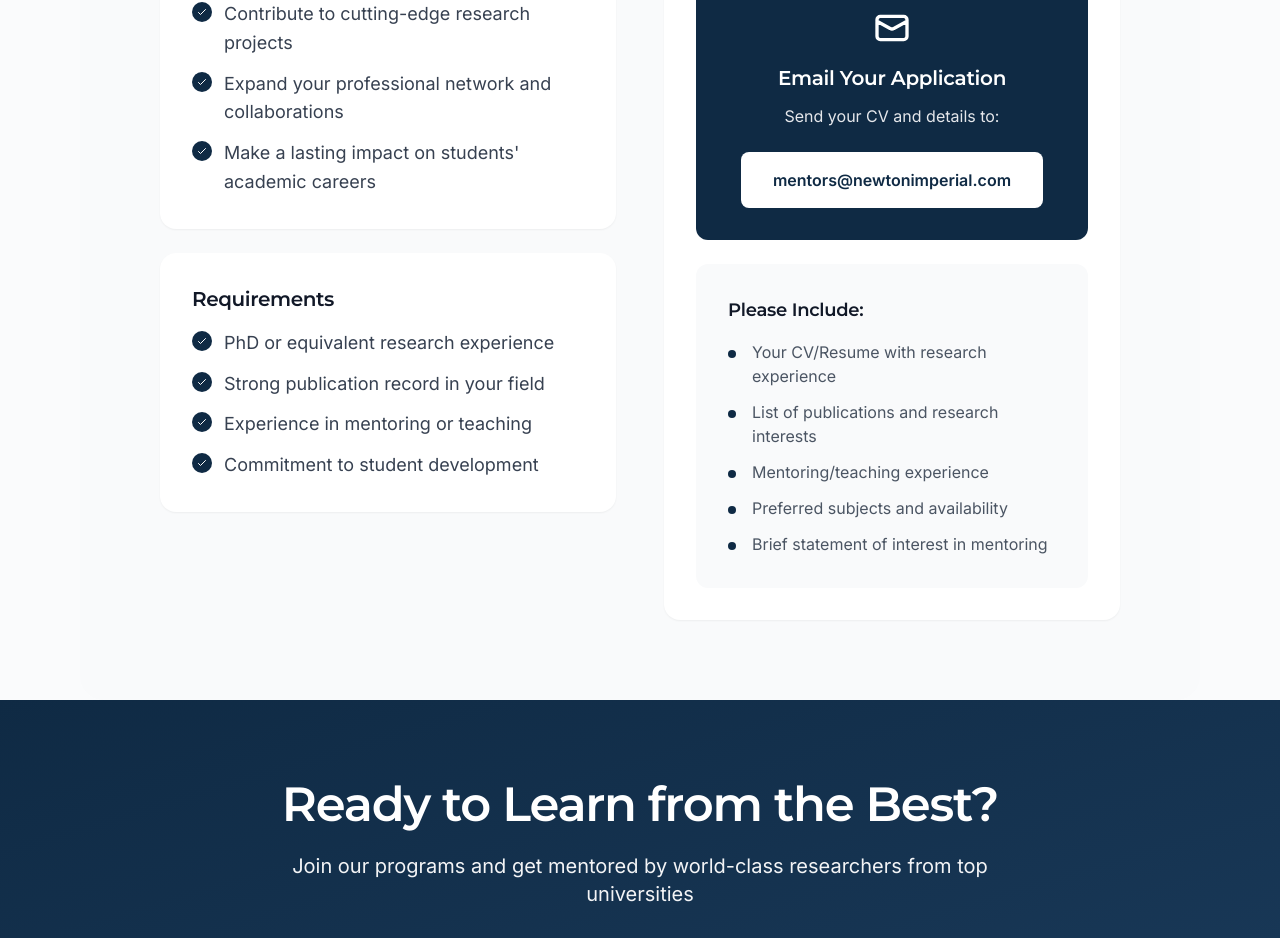
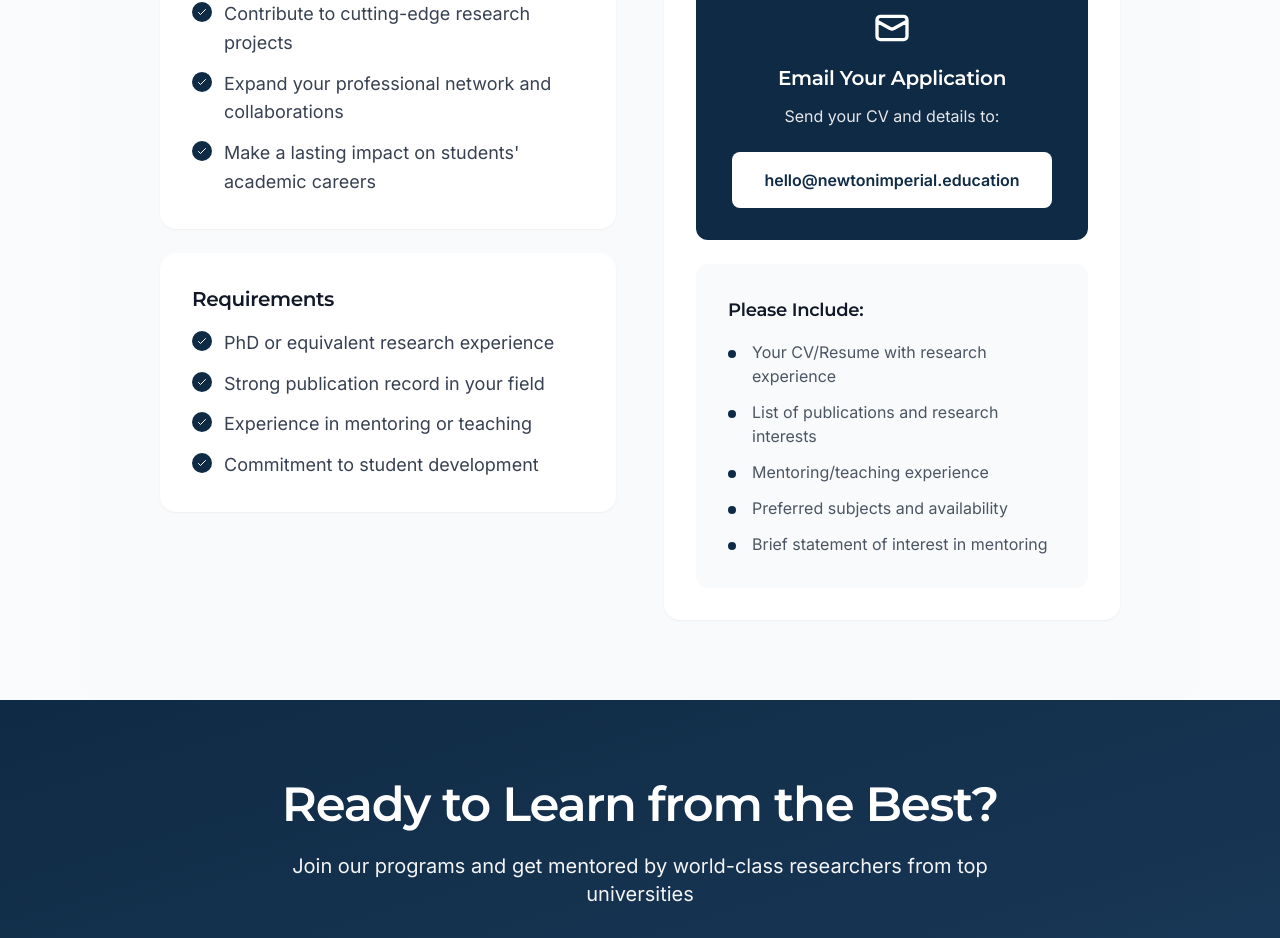
Before and after one commit to eddie-kay0462/Newton-Imperial-Education-, a React (Vite) app: page /mentors in a window 1280 px wide. Shown: the part 3737-4675 px from the top of the page. Built offline with nearby package versions, Linux system fonts and the light colour scheme.

Commit message:
updated email

```diff
--- a/src/components/MentorsPage.jsx
+++ b/src/components/MentorsPage.jsx
@@ -446,10 +446,10 @@ const MentorsPage = () => {
                      <p className="text-gray-200 text-base mb-6">Send your CV and details to:</p>
                      <div className="flex justify-center">
                        <a
-                         href="mailto:mentors@newtonimperial.com"
+                         href="mailto:hello@newtonimperial.education"
                          className="inline-block bg-white text-[#0F2A44] font-semibold py-4 px-8 rounded-lg hover:bg-gray-100 transition-all duration-300 text-base text-center min-w-[280px]"
                        >
-                         mentors@newtonimperial.com
+                         hello@newtonimperial.education
                        </a>
                      </div>
                    </div>
```
